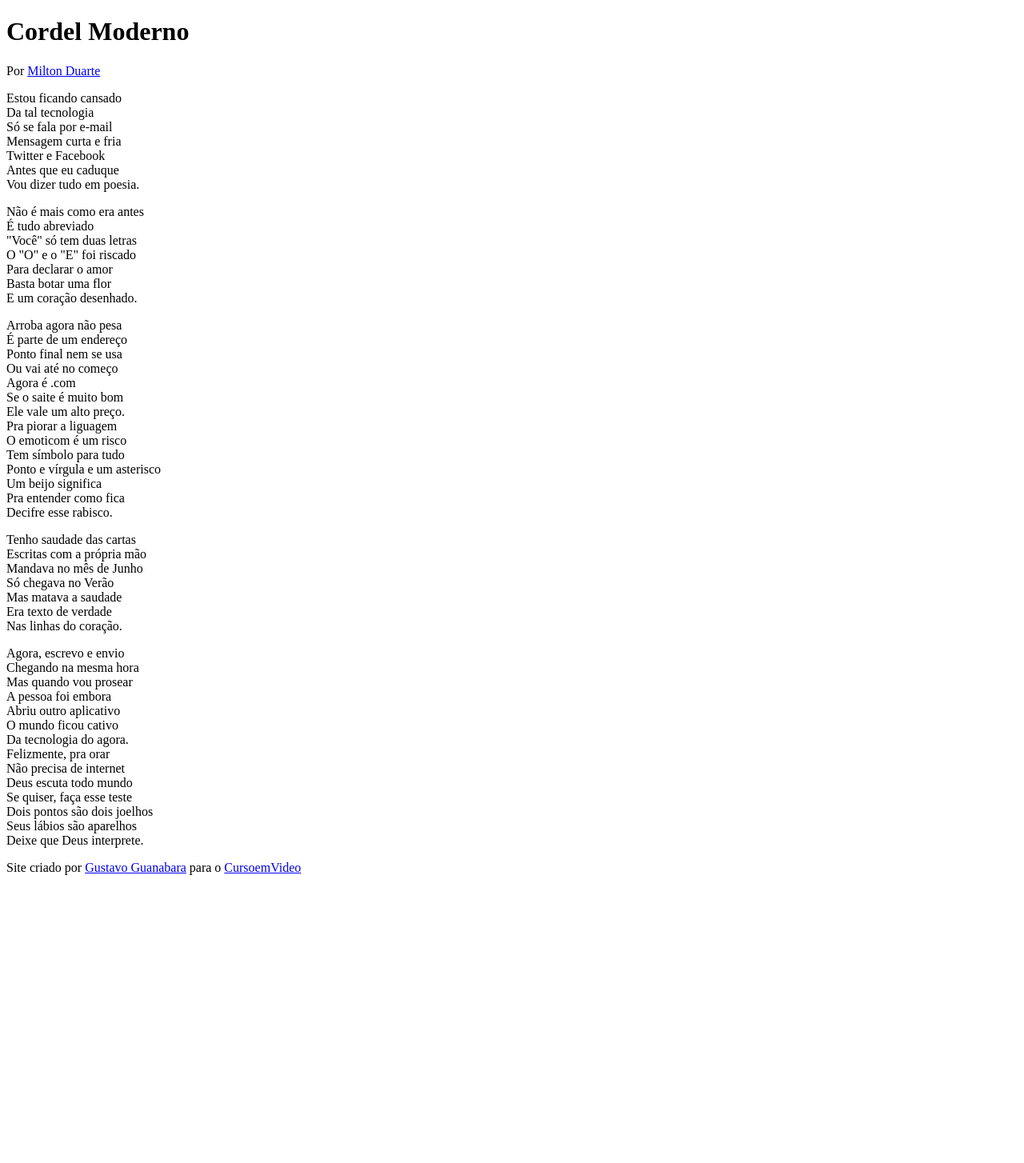
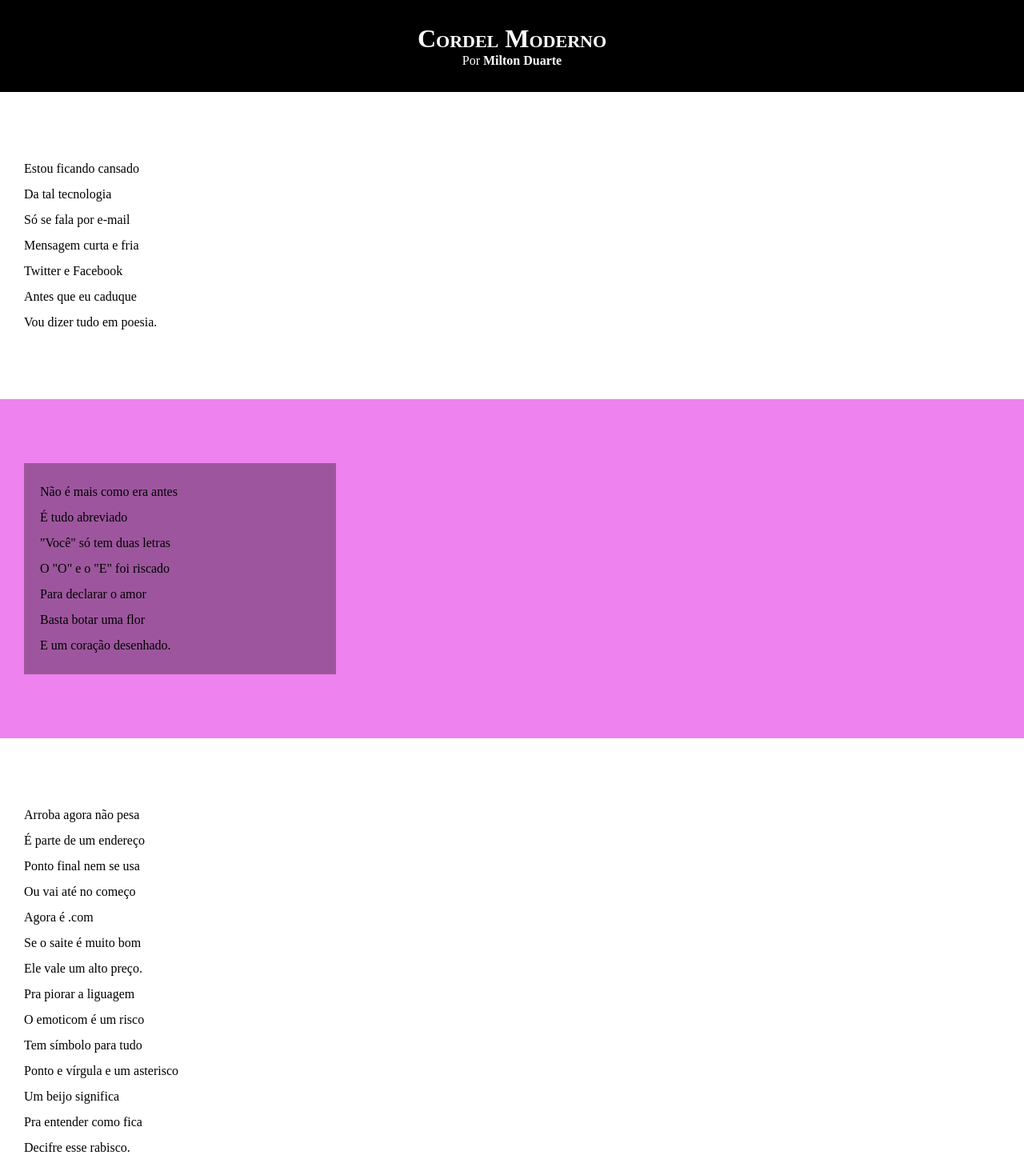
Before and after one commit to alexfelipe00/HTML-CSS, a plain HTML site: page Exercicios/desafio04/index.html in a window 1280 px wide. Shown: the top 1454 px of the page at 80% size. Before the commit the page ends 1110 px from the top, so only its background shows below. Drawn offline with Linux system fonts and the light colour scheme.

Commit message:
Atualizado estilos desafio04

```diff
--- a/Exercicios/desafio04/estilo/style.css
+++ b/Exercicios/desafio04/estilo/style.css
@@ -1 +1,66 @@
 @charset "UTF-8";
+
+*{
+    margin: 0px;
+    padding: 0px;
+}
+
+html, body{
+    min-height: 100vh;
+    background-color: lightblue;
+}
+
+header{
+    background-color: black;
+    color: white;
+    text-align: center;
+}
+
+header>h1{
+    padding-top: 30px;
+    font-variant: small-caps;
+}
+
+header>p{
+    padding-bottom: 30px;
+}
+
+header a, footer a{
+    color: white;
+    text-decoration: none;
+    font-weight: bold;
+}
+
+header a:hover, footer a:hover{
+    text-decoration: underline;
+}
+
+section{
+    padding-top: 10vh;
+    padding-bottom: 10vh;
+    line-height: 2em;
+    padding-left: 30px;
+}
+
+section.normal{
+    background-color: white;
+}
+
+section.imagem{
+    background-color: violet;
+}
+
+section.imagem > p{
+    padding: 20px;
+    background-color: rgba(0, 0, 0, 0.342);
+    max-width: 350px;
+}
+
+
+footer{
+    background-color: black;
+    color: white;
+    text-align: center;
+    padding: 20px;
+    margin: auto;
+}
--- a/Exercicios/desafio04/index.html
+++ b/Exercicios/desafio04/index.html
@@ -13,7 +13,7 @@
         <p>Por <a href="https://www.recantodasletras.com.br/poesias/3186743" target="_blank">Milton Duarte</a></p>
     </header>
 
-    <section>
+    <section class="normal">
         <p>
             Estou ficando cansado <br>
             Da tal tecnologia <br>
@@ -26,7 +26,7 @@
     </section>
 
 
-    <section>
+    <section class="imagem">
         <p>
             Não é mais como era antes <br>
             É tudo abreviado <br>
@@ -39,7 +39,7 @@
     </section>
 
 
-    <section>
+    <section class="normal">
         <p>
             Arroba agora não pesa <br>
             É parte de um endereço <br>
@@ -59,7 +59,7 @@
     </section>
 
 
-    <section>
+    <section class="imagem">
         <p>
             Tenho saudade das cartas <br>
             Escritas com a própria mão <br>
@@ -72,7 +72,7 @@
     </section>
 
 
-    <section>
+    <section class="normal">
         <p>
             Agora, escrevo e envio <br>
             Chegando na mesma hora <br>
```
